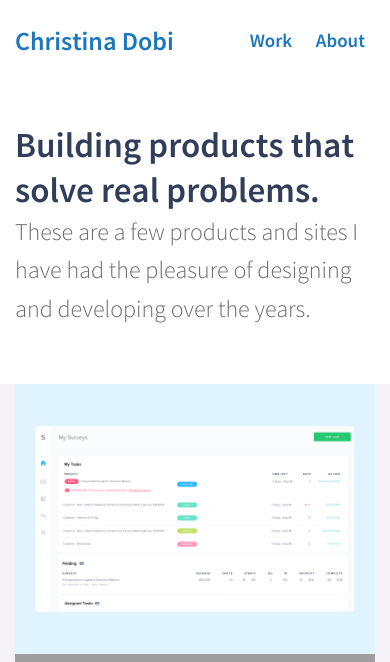
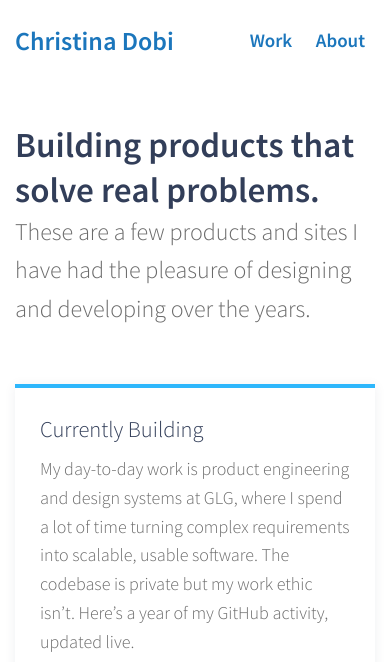
Before and after one commit to iamchristinabot/iamchristinabot.github.io, a Jekyll site: the page built from projects/index.html, in a window 390 px wide. Shown: the top 662 px of the page. Built offline with Jekyll 4.4.1, drawn with Linux system fonts in a browser that asks for light colours; nearby versions of some CDN libraries; some of the changed text lies outside the part shown; grey boxes are pictures that could not be loaded.

Commit message:
Add live GitHub activity card; tune Zebbly and GLG project colors
- Work page: "Currently Building" accent card with the live GitHub
  contribution graph (ghchart, brand-tinted), copy inside the card
- Zebbly accent: #7457a1, sampled from the product thumbnail (5.8:1)
- GLG tile red: #c9423f, the brand coral darkened to 4.8:1 for white text
- Style guide project-color swatches updated to match

Co-Authored-By: Claude Fable 5 <noreply@anthropic.com>

```diff
--- a/_data/projects.yml
+++ b/_data/projects.yml
@@ -17,7 +17,7 @@ glg-homepage:
    name: "GLG Homepage"
    image: "work/glg-homepage.jpg"
    url: "glg-homepage"
-   color: "#cc2a26"
+   color: "#c9423f"
 lightburn:
    name: "Lightburn"
    image: "work/lightburn.jpg"
@@ -37,7 +37,7 @@ zebbly:
    name: "Zebbly Wishlists"
    image: "work/zebbly.png"
    url: "zebbly"
-   color: "#1b76bc"
+   color: "#7457a1"
 auction-ninja:
    name: "Auction Ninja"
    image: "work/auction-ninja.jpg"
--- a/_sass/patterns.scss
+++ b/_sass/patterns.scss
@@ -27,7 +27,7 @@
 // precomputed because global mix() is deprecated in Dart Sass 3.
 // --accent-ink is the text-safe variant (≥4.5:1 on white) for eyebrows and labels.
 .accent-design-system { --accent: #{$accent-design-system}; --accent-ink: #{$accent-design-system-ink}; --accent-tint: #eaf8ff; }
-.accent-zebbly        { --accent: #{$accent-zebbly}; --accent-ink: #{$accent-zebbly-ink}; --accent-tint: #ebf8fe; }
+.accent-zebbly        { --accent: #{$accent-zebbly}; --accent-ink: #{$accent-zebbly-ink}; --accent-tint: #f1eef6; }
 .accent-platform      { --accent: #{$accent-platform}; --accent-ink: #{$accent-platform-ink}; --accent-tint: #f2eef6; }
 .accent-product       { --accent: #{$accent-product}; --accent-ink: #{$accent-product-ink}; --accent-tint: #fdeded; }
 .accent-essay         { --accent: #{$accent-essay}; --accent-ink: #{$accent-essay-ink}; --accent-tint: #fcefe9; }
--- a/_sass/tokens.scss
+++ b/_sass/tokens.scss
@@ -21,15 +21,15 @@ $color-border:     #e8e8e8; // hairlines, meta rows, list dividers
 // Accents are decorative (borders, dots, tints). When an accent is used as
 // text, use its -ink variant, darkened to ≥4.5:1 on white.
 $accent-design-system: #2EB7FC;
-$accent-zebbly:        #39b8f9;
+$accent-zebbly:        #7457a1; // sampled from the Zebbly thumbnail; 5.8:1, doubles as its own ink
 $accent-platform:      #7f5aa0; // already 5.4:1 — doubles as its own ink
 $accent-product:       #ee4e4a;
 $accent-essay:         #e26222;
 
 $accent-design-system-ink: #1b76bc;
-$accent-zebbly-ink:        #1b76bc;
+$accent-zebbly-ink:        #7457a1;
 $accent-platform-ink:      #7f5aa0;
-$accent-product-ink:       #cc2a26;
+$accent-product-ink:       #c9423f; // GLG coral, darkened to 4.8:1
 $accent-essay-ink:         #c2560a;
 
 // Type
--- a/_sass/work.scss
+++ b/_sass/work.scss
@@ -1,6 +1,41 @@
 #work{
   h4.headline{
     margin: 60px 0 40px 0;
+  }
+
+  // GitHub contribution graph section on the work page
+  .gh-activity{
+    padding-top: 0;
+  }
+
+  .gh-graph-card{
+    max-width: 900px;
+
+    p{
+      max-width: 680px;
+      margin-bottom: 16px; // the card zeroes p margins; the intro copy needs rhythm
+    }
+
+    .gh-graph{
+      margin-top: 25px;
+    }
+  }
+
+  .gh-graph{
+    display: block;
+
+    img{
+      width: 100%;
+      height: auto;
+    }
+  }
+
+  .gh-graph-note{
+    margin-top: 15px;
+
+    a{
+      text-decoration: underline; // in-sentence link
+    }
   }
   .portfolio-item-link {
     position: relative;
--- a/projects/index.html
+++ b/projects/index.html
@@ -14,6 +14,27 @@ title: Selected Work
             These are a few products and sites I have had the pleasure of
             designing and developing over the years.
           </p>
+        </section>
+      </div>
+    </div>
+    <div class="row fadeIn">
+      <div class="col-sm-12">
+        <section class="gh-activity">
+          <div class="accent-card gh-graph-card">
+            <h4>Currently Building</h4>
+            <p>
+              My day-to-day work is product engineering and design systems at
+              GLG, where I spend a lot of time turning complex requirements
+              into scalable, usable software. The codebase is private but my
+              work ethic isn&rsquo;t. Here&rsquo;s a year of my GitHub
+              activity, updated live.
+            </p>
+            <a href="https://github.com/iamchristinabot" target="_blank" class="gh-graph">
+              <img src="https://ghchart.rshah.org/1b76bc/iamchristinabot"
+                   alt="Christina Dobi's GitHub contribution graph: a year of near-daily commits" />
+            </a>
+            <p class="small muted gh-graph-note">From <a href="https://github.com/iamchristinabot" target="_blank">github.com/iamchristinabot</a>.</p>
+          </div>
         </section>
       </div>
     </div>
```
Also changed, not shown: styleguide/index.html (+7 -3 lines).
